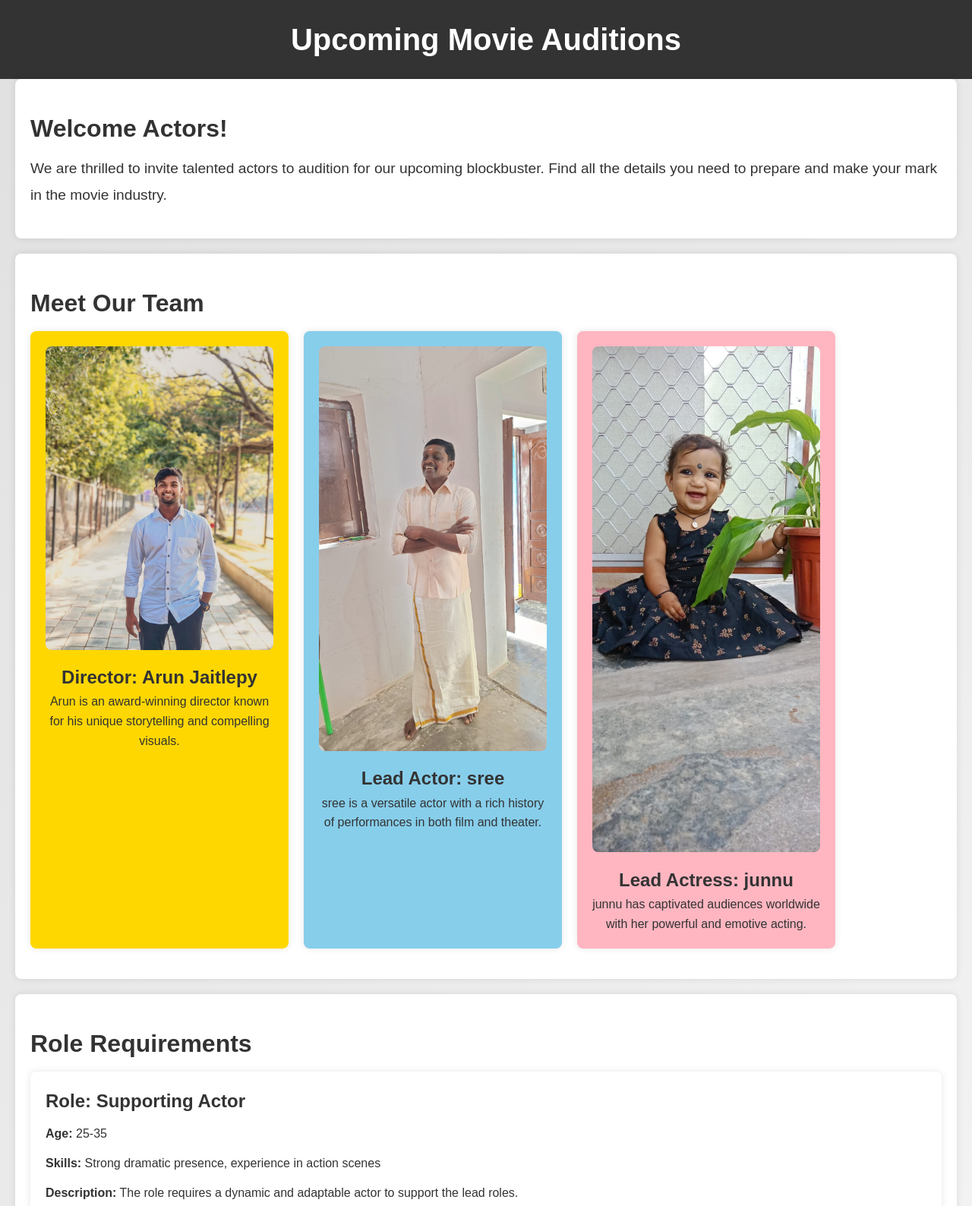
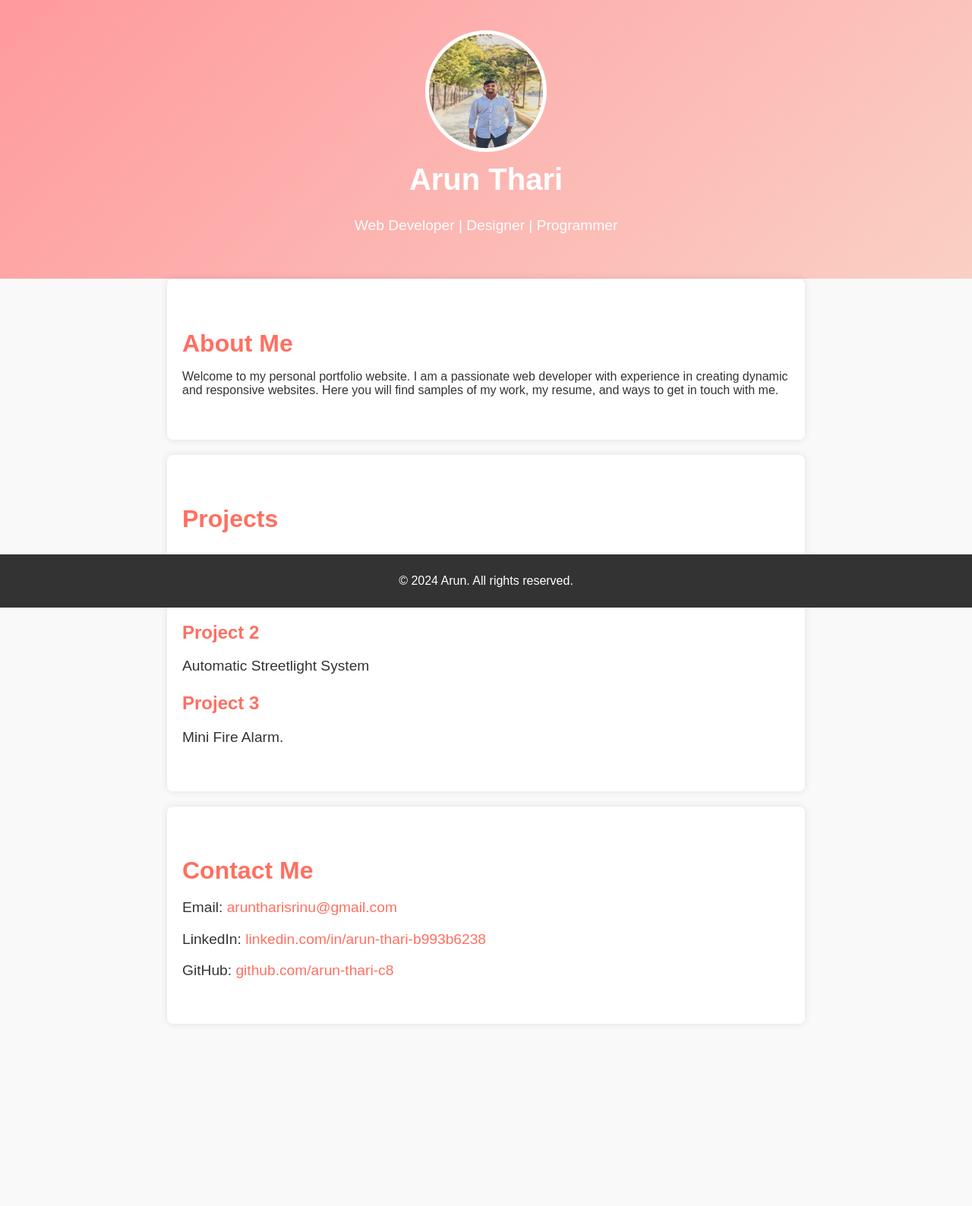
Before and after one commit to ArunThari/oasis-1, a plain HTML site: page index.html in a window 1280 px wide. Shown: the top 1588 px of the page at 76% size. After the commit the page ends 1368 px from the top, so only its background shows below. Drawn offline with Linux system fonts and the light colour scheme.

Commit message:
Add files via upload

```diff
--- a/index.html
+++ b/index.html
@@ -3,59 +3,52 @@
 <head>
     <meta charset="UTF-8">
     <meta name="viewport" content="width=device-width, initial-scale=1.0">
-    <title>Movie Auditions</title>
-    <link rel="stylesheet" href="style.css">
+    <title>My Portfolio</title>
+    <link rel="stylesheet" href="styles.css">
 </head>
 <body>
     <header>
-        <h1>Upcoming Movie Auditions</h1>
+        <div class="intro">
+            <div>
+                <img src="arun.jpg" alt="Your Photo" class="profile-pic">
+            </div>
+            <div>
+                <h1>Arun Thari</h1>
+                <p>Web Developer | Designer | Programmer</p>
+            </div>
+        </div>
     </header>
 
-    <section class="intro">
-        <h2>Welcome Actors!</h2>
-        <p>We are thrilled to invite talented actors to audition for our upcoming blockbuster. Find all the details you need to prepare and make your mark in the movie industry.</p>
+    <section class="about">
+        <h2>About Me</h2>
+        <p>Welcome to my personal portfolio website. I am a passionate web developer with experience in creating dynamic and responsive websites. Here you will find samples of my work, my resume, and ways to get in touch with me.</p>
     </section>
 
-    <section class="team">
-        <h2>Meet Our Team</h2>
-        <div class="team-cards">
-            <div class="team-member director">
-                <img src="director.jpg" alt="Director">
-                <h3>Director: Arun Jaitlepy</h3>
-                <p>Arun is an award-winning director known for his unique storytelling and compelling visuals.</p>
-            </div>
-            <div class="team-member actor">
-                <img src="actor.jpg" alt="Lead Actor">
-                <h3>Lead Actor: sree</h3>
-                <p>sree is a versatile actor with a rich history of performances in both film and theater.</p>
-            </div>
-            <div class="team-member actress">
-                <img src="actress.jpg" alt="Lead Actress">
-                <h3>Lead Actress: junnu</h3>
-                <p>junnu has captivated audiences worldwide with her powerful and emotive acting.</p>
-            </div>
+    <section class="projects">
+        <h2>Projects</h2>
+        <div class="project">
+            <h3>Project 1</h3>
+            <p>Hand-Gesture Controlling System</p>
+        </div>
+        <div class="project">
+            <h3>Project 2</h3>
+            <p>Automatic Streetlight System</p>
+        </div>
+        <div class="project">
+            <h3>Project 3</h3>
+            <p>Mini Fire Alarm.</p>
         </div>
     </section>
 
-    <section class="requirements">
-        <h2>Role Requirements</h2>
-        <div class="requirement">
-            <h3>Role: Supporting Actor</h3>
-            <p><strong>Age:</strong> 25-35</p>
-            <p><strong>Skills:</strong> Strong dramatic presence, experience in action scenes</p>
-            <p><strong>Description:</strong> The role requires a dynamic and adaptable actor to support the lead roles.</p>
-        </div>
-        <div class="requirement">
-            <h3>Role: Extras</h3>
-            <p><strong>Age:</strong> Any</p>
-            <p><strong>Skills:</strong> Enthusiasm and the ability to follow direction</p>
-            <p><strong>Description:</strong> We need several extras for various scenes, no prior experience required.</p>
-        </div>
+    <section class="contact">
+        <h2>Contact Me</h2>
+        <p>Email: <a href="mailto:aruntharisrinu@gmail.com">aruntharisrinu@gmail.com</a></p>
+        <p>LinkedIn: <a href="https://www.linkedin.com/in/ARUN THARI">linkedin.com/in/arun-thari-b993b6238</a></p>
+        <p>GitHub: <a href="https://www.github.com/ARUN THARI">github.com/arun-thari-c8</a></p>
     </section>
 
     <footer>
-        <p>&copy; 2024 Movie Productions. All rights reserved.</p>
-        <p>Contact us at <a href="mailto:info@movieproductions.com">info@movieproductions.com</a></p>
+        <p>&copy; 2024 Arun. All rights reserved.</p>
     </footer>
 </body>
 </html>
--- /dev/null
+++ b/styles.css
@@ -0,0 +1,84 @@
+body {
+    font-family: 'Arial', sans-serif;
+    margin: 0;
+    padding: 0;
+    background: #f9f9f9;
+    color: #333;
+}
+
+header {
+    background: linear-gradient(135deg, #ff9a9e 0%, #fad0c4 100%);
+    padding: 40px 0;
+    text-align: center;
+}
+
+.profile-pic {
+    width: 150px;
+    height: 150px;
+    border-radius: 50%;
+    border: 5px solid #fff;
+}
+
+header h1 {
+    margin-top: 10px;
+    font-size: 2.5em;
+    color: #fff;
+}
+
+header p {
+    font-size: 1.2em;
+    color: #fff;
+}
+
+section {
+    padding: 40px 20px;
+    max-width: 800px;
+    margin: 0 auto;
+    background-color: #fff;
+    border-radius: 8px;
+    box-shadow: 0 0 10px rgba(0, 0, 0, 0.1);
+    margin-bottom: 20px;
+}
+
+h2 {
+    font-size: 2em;
+    margin-bottom: 10px;
+    color: #ff6f61;
+}
+
+.project {
+    margin-bottom: 20px;
+}
+
+.project h3 {
+    font-size: 1.5em;
+    margin-bottom: 5px;
+    color: #ff6f61;
+}
+
+.project p {
+    font-size: 1.2em;
+}
+
+.contact p {
+    font-size: 1.2em;
+}
+
+.contact a {
+    color: #ff6f61;
+    text-decoration: none;
+}
+
+.contact a:hover {
+    text-decoration: underline;
+}
+
+footer {
+    background: #333;
+    color: #fff;
+    text-align: center;
+    padding: 10px 0;
+    position: fixed;
+    width: 100%;
+    bottom: 0;
+}
```
Also changed, not shown: arun.jpg (added).
